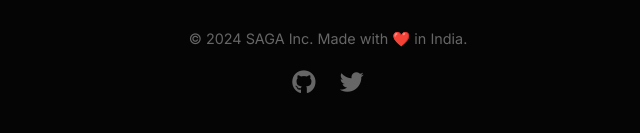
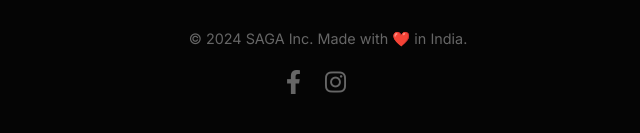
Before and after one commit to ankitlitoriya17/saga-website, a plain HTML site: page index.html in a window 1280 px wide. Shown: the part 2043-2176 px from the top of the page, 312-952 px from the left. Drawn offline with Linux system fonts and the light colour scheme.

Commit message:
Update footer social links

```diff
--- a/index.html
+++ b/index.html
@@ -464,8 +464,15 @@
     <footer style="text-align: center; padding: 50px; color: #666; font-size: 0.9rem; border-top: 1px solid #222;">
         <p>&copy; 2024 SAGA Inc. Made with <span aria-label="love">❤️</span> in India.</p>
         <div style="margin-top: 20px;">
-            <i class="fab fa-github" style="font-size: 1.5rem; margin: 0 10px; cursor: pointer;"></i>
-            <i class="fab fa-twitter" style="font-size: 1.5rem; margin: 0 10px; cursor: pointer;"></i>
+            <a href="https://www.facebook.com" target="_blank" rel="noreferrer" aria-label="Visit SAGA on Facebook" style="color: inherit; text-decoration: none;">
+                <i class="fab fa-facebook-f" style="font-size: 1.5rem; margin: 0 10px; cursor: pointer;"></i>
+            </a>
+            <a href="https://www.instagram.com" target="_blank" rel="noreferrer" aria-label="Visit SAGA on Instagram" style="color: inherit; text-decoration: none;">
+                <i class="fab fa-instagram" style="font-size: 1.5rem; margin: 0 10px; cursor: pointer;"></i>
+            </a>
+            <a href="https://twitter.com" target="_blank" rel="noreferrer" aria-label="Visit SAGA on X (Twitter)" style="color: inherit; text-decoration: none;">
+                <i class="fab fa-x-twitter" style="font-size: 1.5rem; margin: 0 10px; cursor: pointer;"></i>
+            </a>
         </div>
     </footer>
 
```
